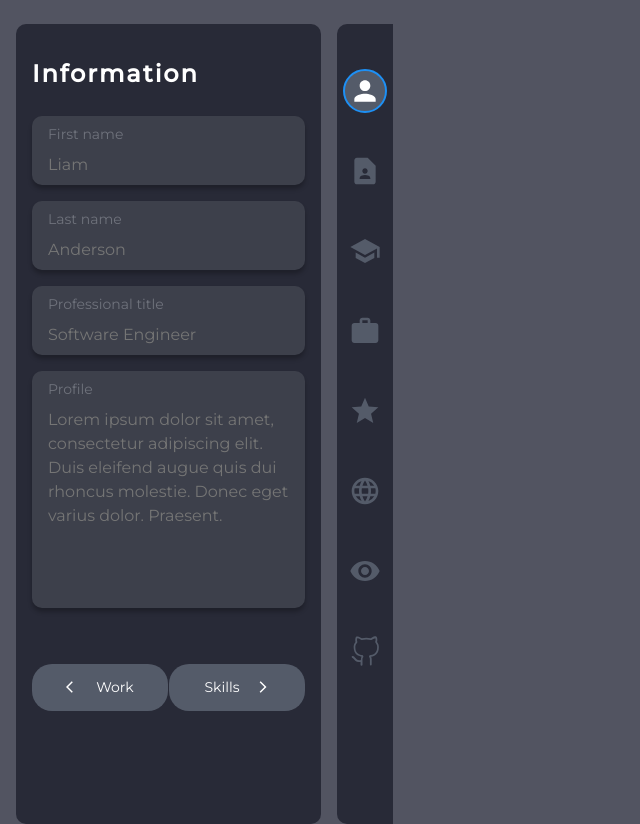
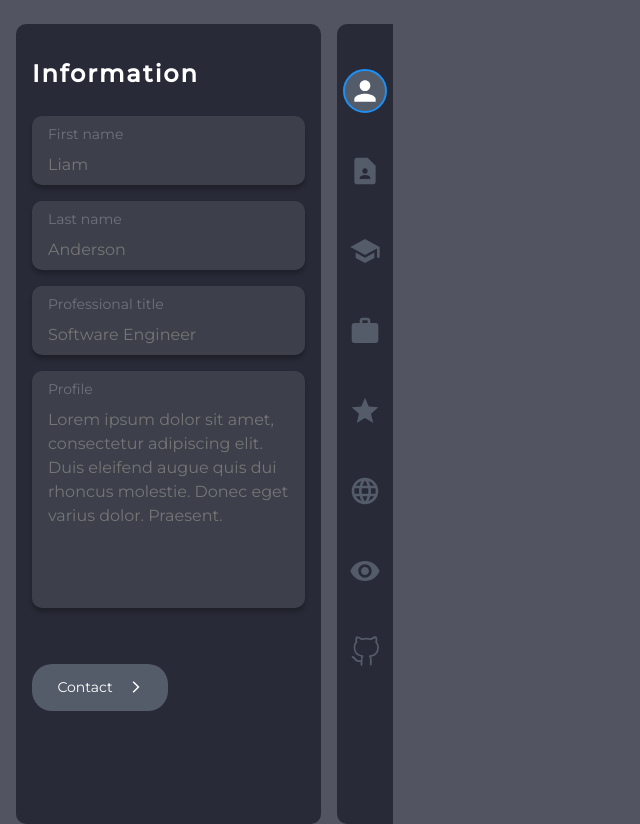
Before and after one commit to LPRegen/resume-builder, a React (Create React App) app: page /information in a window 1280 px wide. Shown: the whole page, without its empty margins (0-640 px from the left). Built offline with nearby package versions, Linux system fonts and the light colour scheme.

Commit message:
Remove Button component

```diff
--- a/src/components/Pages/Information.jsx
+++ b/src/components/Pages/Information.jsx
@@ -32,8 +32,11 @@ export default class Information extends Component {
             <Card.TextArea placeholder="Lorem ipsum dolor sit amet, consectetur adipiscing elit. Duis eleifend augue quis dui rhoncus molestie. Donec eget varius dolor. Praesent." />
           </Card.Label>
           <Card.Wrapper>
-            <Card.Button buttonText="Work" direction="previous" />
-            <Card.Button buttonText="Skills" direction="next" />
+            <Card.Button
+              buttonText="Contact"
+              direction="next"
+              path="/contact"
+            />
           </Card.Wrapper>
         </Card.Form>
       </Card>
```
